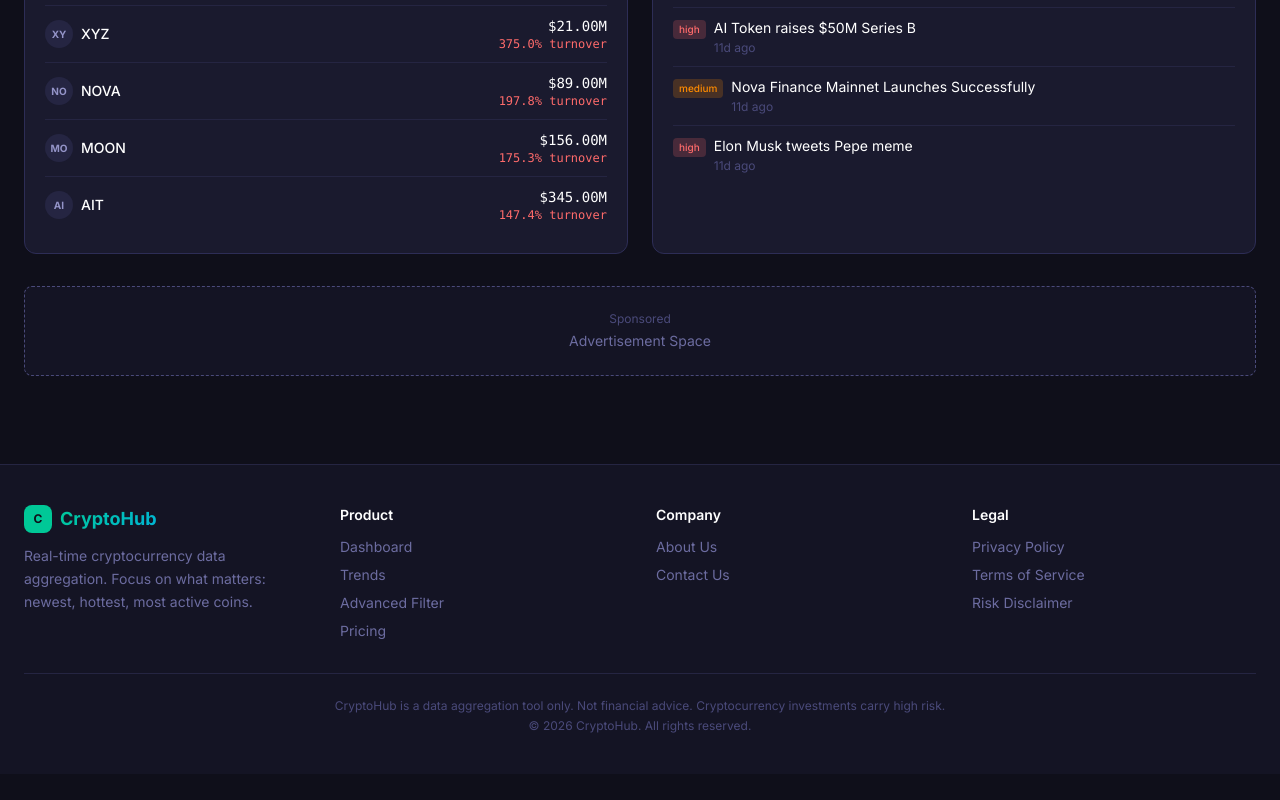
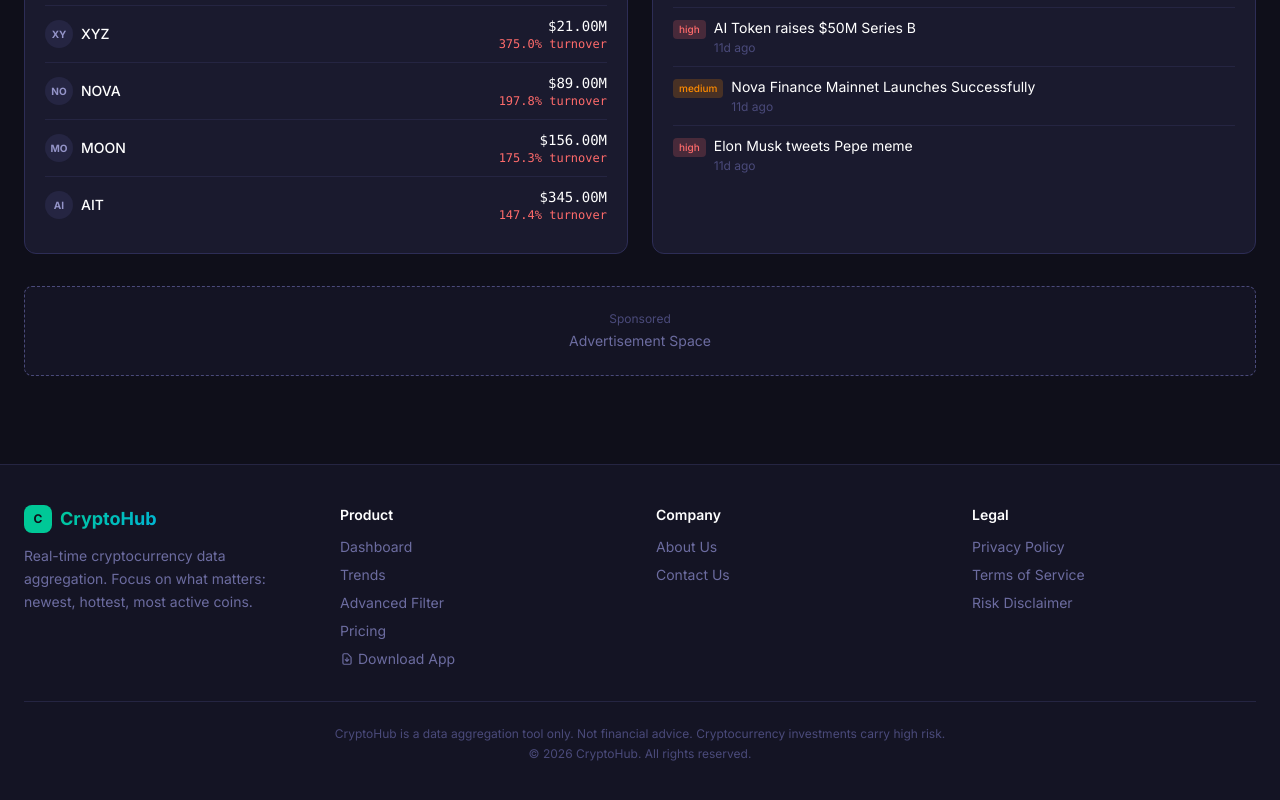
Before and after one commit to 100mubiao/crypto-hub, a Vue app: page / in a window 1280 px wide. Shown: the part 1959-2759 px from the top of the page. Before the commit the page ends 2733 px from the top, so only its background shows below. Built offline with nearby package versions, Linux system fonts and the light colour scheme; no server answers.

Commit message:
feat: add Download App link with APK

```diff
--- a/src/components/FooterSection.vue
+++ b/src/components/FooterSection.vue
@@ -21,6 +21,10 @@
             <li><router-link to="/trends" class="hover:text-accent transition-colors">Trends</router-link></li>
             <li><router-link to="/advanced-filter" class="hover:text-accent transition-colors">Advanced Filter</router-link></li>
             <li><router-link to="/pricing" class="hover:text-accent transition-colors">Pricing</router-link></li>
+            <li><a href="/cryptohub_app.apk" class="hover:text-accent transition-colors flex items-center gap-1" download>
+              <svg class="w-3.5 h-3.5" fill="none" stroke="currentColor" viewBox="0 0 24 24"><path stroke-linecap="round" stroke-linejoin="round" stroke-width="2" d="M12 10v6m0 0l-3-3m3 3l3-3m2 8H7a2 2 0 01-2-2V5a2 2 0 012-2h5.586a1 1 0 01.707.293l5.414 5.414a1 1 0 01.293.707V19a2 2 0 01-2 2z"/></svg>
+              Download App
+            </a></li>
           </ul>
         </div>
         <div>
```
Also changed, not shown: 1 other file (tests, documents, lock files or other folders).
